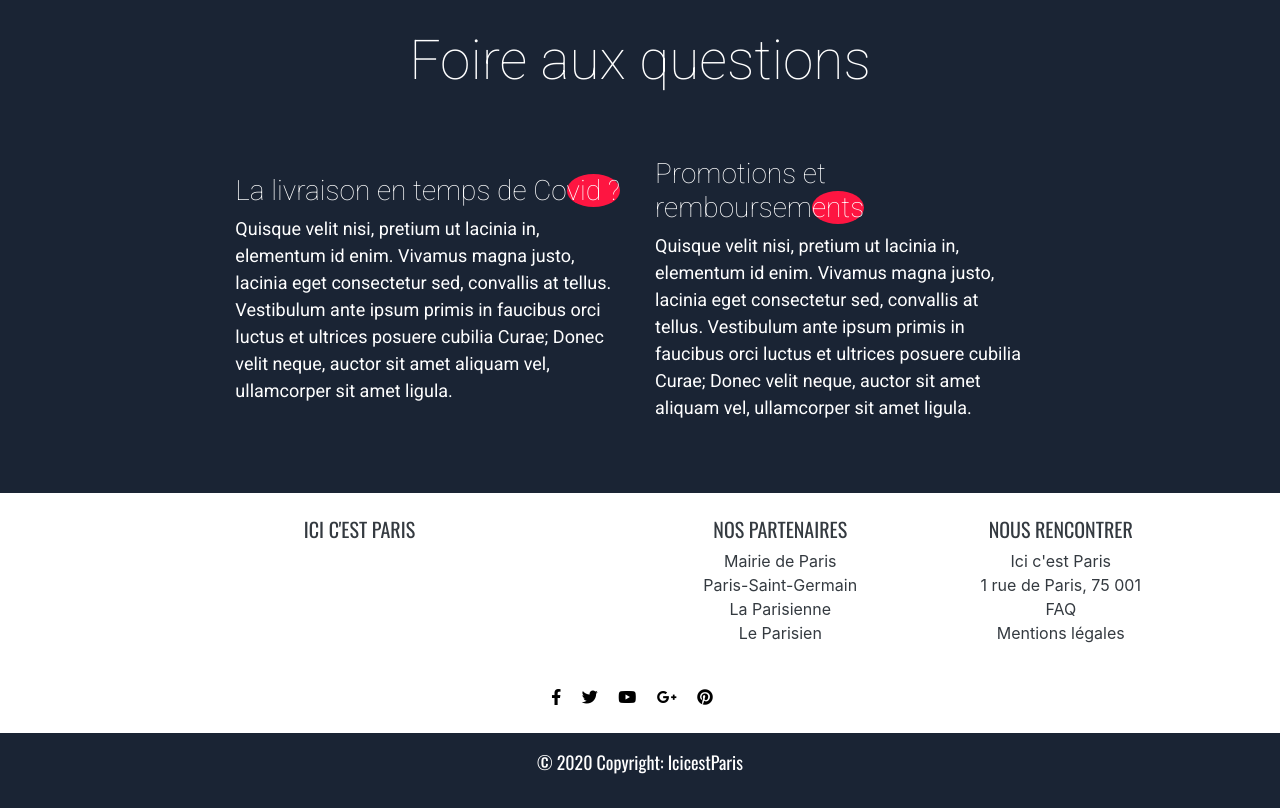
After one commit to JulietteCoetmeur/ici_paris, a Symfony app: template templates/default/faq.html.twig in a window 1280 px wide. The commit adds this page. Shown: the part 377-1185 px from the top of the page. Run offline with Twig, Linux system fonts and the light colour scheme; the template is opened without the code that fills it, so the values that code supplies are empty; style sheets or scripts are compiled from the project's sources; some libraries are stand-ins or nearby versions.

Commit message:
added faq page

```diff
--- a/templates/_footer.html.twig
+++ b/templates/_footer.html.twig
@@ -43,7 +43,7 @@
               <a href="#!" style="text-decoration:none;" class="text-dark">1 rue de Paris, 75 001</a>
             </li>
             <li>
-              <a href="#!" style="text-decoration:none;" class="text-dark">FAQ</a>
+              <a href="{{ path('faq') }}" style="text-decoration:none;" class="text-dark">FAQ</a>
             </li>
             <li>
               <a href="#!" style="text-decoration:none;" class="text-dark">Mentions légales</a>
--- /dev/null
+++ b/templates/default/faq.html.twig
@@ -0,0 +1,40 @@
+{% extends 'base.html.twig' %}
+
+{% block title %}FAQ{% endblock %}
+
+{% block body %}
+<div>
+    <div class="row align-items-center">
+        <div class="col-5 pl-5">
+            <h1 class="logo ml-5 pl-5"><br>F<span class="ellipse">AQ</span></h1>
+        </div>
+        <div class="col-lg-7">
+            <img src="https://www.soreg-paris.fr/wp-content/uploads/2014/06/Fotolia_18323936_M.jpg" class="img-fluid" alt="">
+        </div>
+    </div>
+</div>
+<div class="bg-section p-5">
+    <h2 class="text-center pb-5 baseline-home">Foire aux questions</h2>
+    <div class="row align-items-center justify-content-center">
+        <div class="col-lg-4 col-sm-12 p-2">
+            <h3>La livraison en temps de Co<span class="small-ellipse">vid ?</span></h3>
+            <p>
+                Quisque velit nisi, pretium ut lacinia in, elementum id enim. Vivamus magna justo,
+                lacinia eget consectetur sed, convallis at tellus. Vestibulum ante ipsum primis in faucibus orci luctus
+                et ultrices posuere cubilia Curae;
+                Donec velit neque, auctor sit amet aliquam vel, ullamcorper sit amet ligula.
+            </p>
+        </div>
+        <div class="col-lg-4 col-sm-12 m-2 ml-p-2">
+            <h3>Promotions et remboursem<span class="small-ellipse">ents</span></h3>
+            <p>
+                Quisque velit nisi, pretium ut lacinia in, elementum id enim. Vivamus magna justo,
+                lacinia eget consectetur sed, convallis at tellus. Vestibulum ante ipsum primis in faucibus orci luctus
+                et ultrices posuere cubilia Curae;
+                Donec velit neque, auctor sit amet aliquam vel, ullamcorper sit amet ligula.
+            </p>
+        </div>
+    </div>
+</div>
+
+{% endblock %}
```
Also changed, not shown: src/Controller/DefaultController.php (+8 -0 lines).
